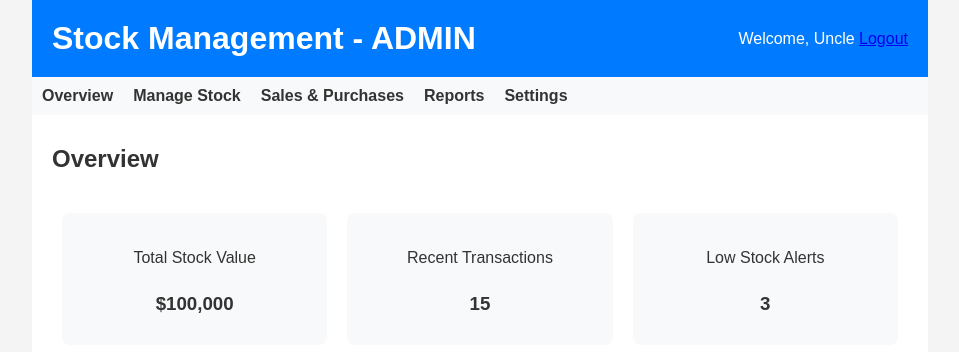
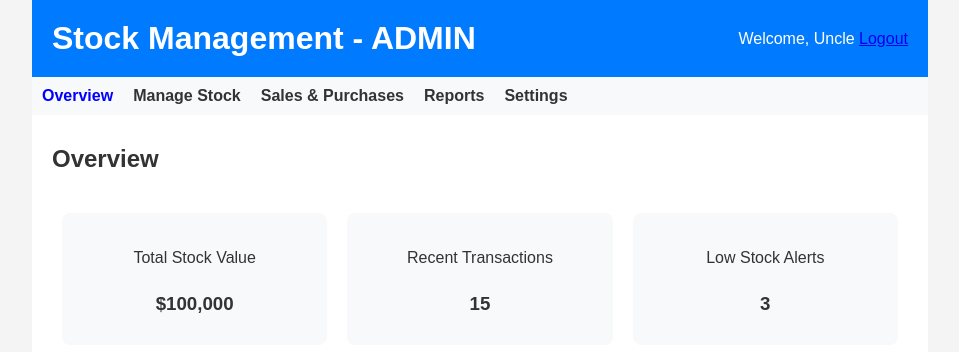
Before and after one commit to JosephAaronMusara/PHP_StockManagementSystem, a PHP site: page /dashboard/admin_dashboard.php in a window 1280 px wide. Shown: the top 352 px of the page, without its empty margins (160-1119 px from the left). Run offline with PHP 8.4, Linux system fonts and the light colour scheme.

Commit message:
Navigation working

```diff
--- a/css/styles.css
+++ b/css/styles.css
@@ -267,3 +267,14 @@ h1, h2, h3 {
         transform: scale(1);
     }
 }
+
+.content-section {
+    display: none;
+}
+.active-section {
+    display: block;
+}
+.dashboard-nav ul li a.active {
+    font-weight: bold;
+    color: blue;
+}
--- a/dashboard/admin_dashboard.php
+++ b/dashboard/admin_dashboard.php
@@ -1,14 +1,17 @@
 <?php
-    $username = "Uncle";
-    ?>
+$username = "Uncle";
+?>
 <!DOCTYPE html>
 <html lang="en">
+
 <head>
     <meta charset="UTF-8">
     <meta name="viewport" content="width=device-width, initial-scale=1.0">
     <title>Stock Management - ADMIN</title>
     <link rel="stylesheet" href="../css/styles.css">
+
 </head>
+
 <body>
     <div class="dashboard-container">
         <header class="dashboard-header">
@@ -18,17 +21,19 @@
                 <a href="logout.php">Logout</a>
             </div>
         </header>
+
         <nav class="dashboard-nav">
             <ul>
-                <li><a href="#">Overview</a></li>
-                <li><a href="#">Manage Stock</a></li>
-                <li><a href="#">Sales & Purchases</a></li>
-                <li><a href="#">Reports</a></li>
-                <li><a href="#">Settings</a></li>
+                <li><a href="#overview" class="nav-link active">Overview</a></li>
+                <li><a href="#manage-stock" class="nav-link">Manage Stock</a></li>
+                <li><a href="#sales-n-purchases" class="nav-link">Sales & Purchases</a></li>
+                <li><a href="#reports" class="nav-link">Reports</a></li>
+                <li><a href="#settings" class="nav-link">Settings</a></li>
             </ul>
         </nav>
+
         <main class="dashboard-content">
-            <section class="overview">
+            <section class="content-section active-section" id="overview">
                 <h2>Overview</h2>
                 <div class="stats">
                     <div class="stat-item">
@@ -45,8 +50,28 @@
                     </div>
                 </div>
             </section>
+
+            <section class="content-section" id="manage-stock">
+                <h2>Manage Stock</h2>
+            </section>
+
+            <section id="sales-n-purchases" class="content-section">
+                <h2>Sales & Purchases</h2>
+            </section>
+
+            <section id="reports" class="content-section">
+                <h2>Reports</h2>
+
+            </section>
+
+            <section id="settings" class="content-section">
+                <h2>Settings</h2>
+
+            </section>
         </main>
     </div>
+    <script src="../js/adminscript.js"></script>
 
 </body>
+
 </html>
```
